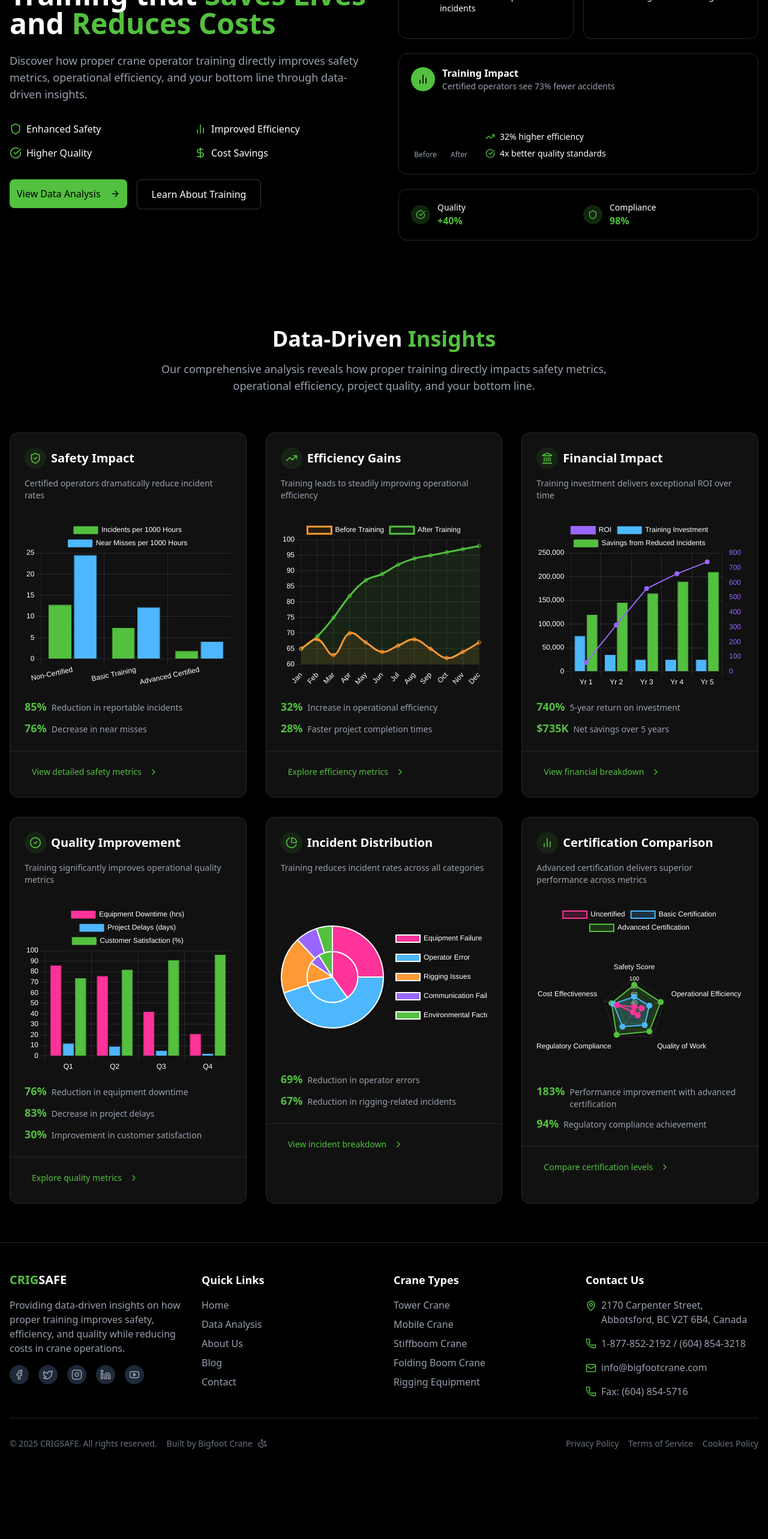
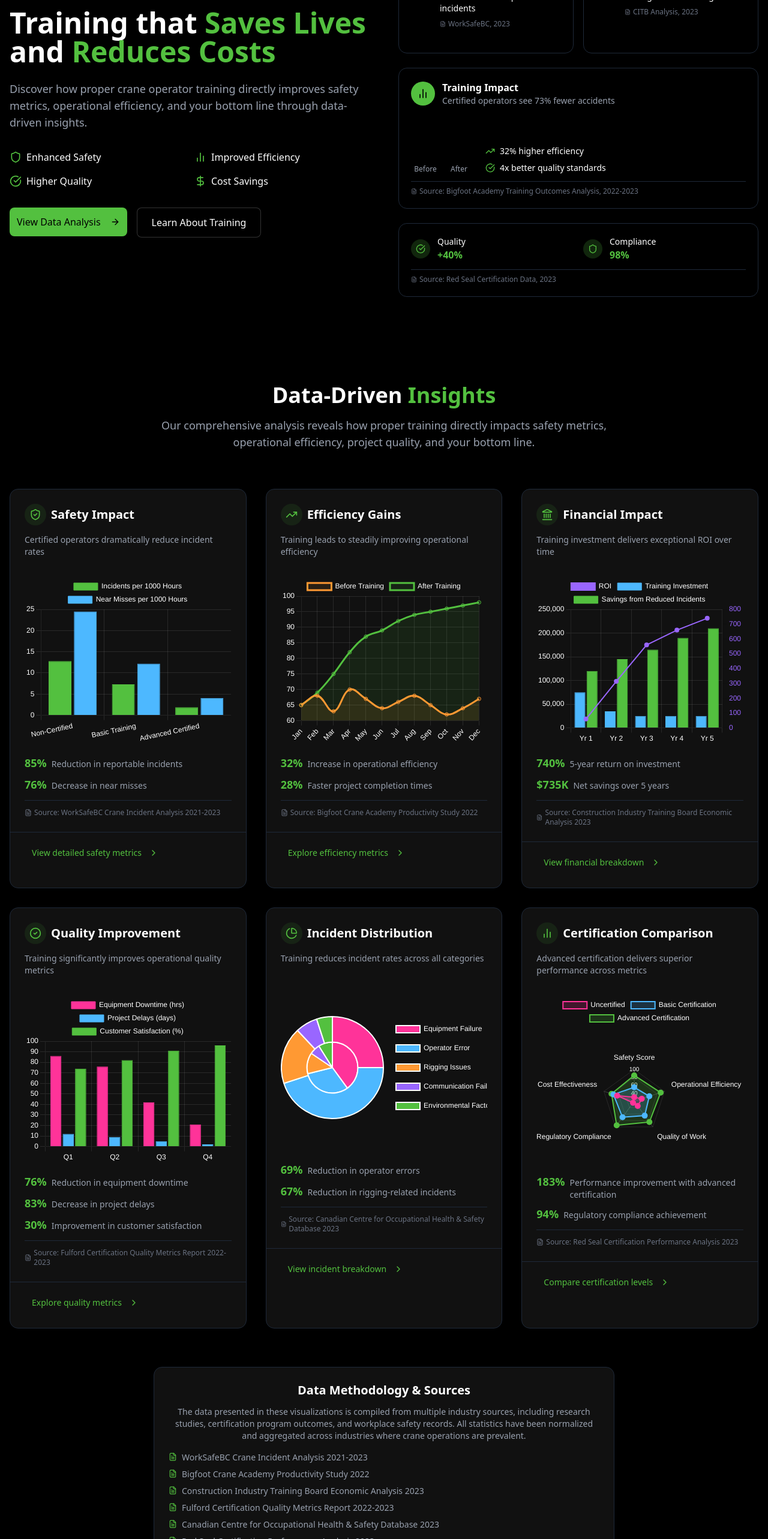
Before and after one commit to ArsCodeAmatoria/CRIGSAFE, a Next.js app: page / in a window 1280 px wide. Shown: the part 234-2800 px from the top of the page at 60% size. Before the commit the page ends 2683 px from the top, so only its background shows below. Built offline with nearby package versions, Linux system fonts and the light colour scheme.

Commit message:
Add source citations to charts and stats throughout the application

```diff
--- a/src/components/sections/DataAnalysis.tsx
+++ b/src/components/sections/DataAnalysis.tsx
@@ -29,7 +29,8 @@ import {
   BarChart2,
   CheckCircle2,
   PieChart as PieChartIcon,
-  ChevronRight
+  ChevronRight,
+  FileText
 } from 'lucide-react';
 import { Button } from '@/components/ui/button';
 import { motion } from 'framer-motion';
@@ -90,6 +91,10 @@ const DataAnalysis = () => {
                   <KeyStat value="85%" label="Reduction in reportable incidents" />
                   <KeyStat value="76%" label="Decrease in near misses" />
                 </div>
+                <div className="mt-3 pt-3 border-t border-gray-800 flex items-center text-xs text-gray-500">
+                  <FileText size={12} className="mr-1" />
+                  <span>Source: WorkSafeBC Crane Incident Analysis 2021-2023</span>
+                </div>
               </CardContent>
               <CardFooter className="border-t border-gray-800 pt-4">
                 <Button variant="link" className="p-0 text-primary hover:text-primary/90">
@@ -128,6 +133,10 @@ const DataAnalysis = () => {
                   <KeyStat value="32%" label="Increase in operational efficiency" />
                   <KeyStat value="28%" label="Faster project completion times" />
                 </div>
+                <div className="mt-3 pt-3 border-t border-gray-800 flex items-center text-xs text-gray-500">
+                  <FileText size={12} className="mr-1" />
+                  <span>Source: Bigfoot Crane Academy Productivity Study 2022</span>
+                </div>
               </CardContent>
               <CardFooter className="border-t border-gray-800 pt-4">
                 <Button variant="link" className="p-0 text-primary hover:text-primary/90">
@@ -165,6 +174,10 @@ const DataAnalysis = () => {
                 <div className="mt-4 space-y-2">
                   <KeyStat value="740%" label="5-year return on investment" />
                   <KeyStat value="$735K" label="Net savings over 5 years" />
+                </div>
+                <div className="mt-3 pt-3 border-t border-gray-800 flex items-center text-xs text-gray-500">
+                  <FileText size={12} className="mr-1" />
+                  <span>Source: Construction Industry Training Board Economic Analysis 2023</span>
                 </div>
               </CardContent>
               <CardFooter className="border-t border-gray-800 pt-4">
@@ -205,6 +218,10 @@ const DataAnalysis = () => {
                   <KeyStat value="83%" label="Decrease in project delays" />
                   <KeyStat value="30%" label="Improvement in customer satisfaction" />
                 </div>
+                <div className="mt-3 pt-3 border-t border-gray-800 flex items-center text-xs text-gray-500">
+                  <FileText size={12} className="mr-1" />
+                  <span>Source: Fulford Certification Quality Metrics Report 2022-2023</span>
+                </div>
               </CardContent>
               <CardFooter className="border-t border-gray-800 pt-4">
                 <Button variant="link" className="p-0 text-primary hover:text-primary/90">
@@ -242,6 +259,10 @@ const DataAnalysis = () => {
                 <div className="mt-4 space-y-2">
                   <KeyStat value="69%" label="Reduction in operator errors" />
                   <KeyStat value="67%" label="Reduction in rigging-related incidents" />
+                </div>
+                <div className="mt-3 pt-3 border-t border-gray-800 flex items-center text-xs text-gray-500">
+                  <FileText size={12} className="mr-1" />
+                  <span>Source: Canadian Centre for Occupational Health & Safety Database 2023</span>
                 </div>
               </CardContent>
               <CardFooter className="border-t border-gray-800 pt-4">
@@ -281,6 +302,10 @@ const DataAnalysis = () => {
                   <KeyStat value="183%" label="Performance improvement with advanced certification" />
                   <KeyStat value="94%" label="Regulatory compliance achievement" />
                 </div>
+                <div className="mt-3 pt-3 border-t border-gray-800 flex items-center text-xs text-gray-500">
+                  <FileText size={12} className="mr-1" />
+                  <span>Source: Red Seal Certification Performance Analysis 2023</span>
+                </div>
               </CardContent>
               <CardFooter className="border-t border-gray-800 pt-4">
                 <Button variant="link" className="p-0 text-primary hover:text-primary/90">
@@ -290,6 +315,43 @@ const DataAnalysis = () => {
               </CardFooter>
             </Card>
           </motion.div>
+        </div>
+
+        <div className="mt-16 text-center">
+          <div className="bg-card shadow-lg border border-gray-800 rounded-xl p-6 max-w-3xl mx-auto">
+            <h3 className="text-xl font-bold mb-3 text-white">Data Methodology & Sources</h3>
+            <p className="text-gray-400 text-sm mb-4">
+              The data presented in these visualizations is compiled from multiple industry sources, including
+              research studies, certification program outcomes, and workplace safety records. All statistics
+              have been normalized and aggregated across industries where crane operations are prevalent.
+            </p>
+            <ul className="text-left text-sm text-gray-400 space-y-2">
+              <li className="flex items-start">
+                <FileText size={14} className="text-primary mr-2 mt-0.5 flex-shrink-0" />
+                <span>WorkSafeBC Crane Incident Analysis 2021-2023</span>
+              </li>
+              <li className="flex items-start">
+                <FileText size={14} className="text-primary mr-2 mt-0.5 flex-shrink-0" />
+                <span>Bigfoot Crane Academy Productivity Study 2022</span>
+              </li>
+              <li className="flex items-start">
+                <FileText size={14} className="text-primary mr-2 mt-0.5 flex-shrink-0" />
+                <span>Construction Industry Training Board Economic Analysis 2023</span>
+              </li>
+              <li className="flex items-start">
+                <FileText size={14} className="text-primary mr-2 mt-0.5 flex-shrink-0" />
+                <span>Fulford Certification Quality Metrics Report 2022-2023</span>
+              </li>
+              <li className="flex items-start">
+                <FileText size={14} className="text-primary mr-2 mt-0.5 flex-shrink-0" />
+                <span>Canadian Centre for Occupational Health & Safety Database 2023</span>
+              </li>
+              <li className="flex items-start">
+                <FileText size={14} className="text-primary mr-2 mt-0.5 flex-shrink-0" />
+                <span>Red Seal Certification Performance Analysis 2023</span>
+              </li>
+            </ul>
+          </div>
         </div>
       </div>
     </section>
--- a/src/components/sections/Hero.tsx
+++ b/src/components/sections/Hero.tsx
@@ -2,7 +2,7 @@
 import React from 'react';
 import { Button } from '@/components/ui/button';
 import { motion } from 'framer-motion';
-import { ArrowRight, BarChart2, Shield, DollarSign, CheckCircle, TrendingUp } from 'lucide-react';
+import { ArrowRight, BarChart2, Shield, DollarSign, CheckCircle, TrendingUp, FileText } from 'lucide-react';
 import { Card, CardContent } from '@/components/ui/card';
 
 const Hero = () => {
@@ -74,6 +74,10 @@ const Hero = () => {
                       <div>
                         <h3 className="text-primary font-bold text-xl">85%</h3>
                         <p className="text-white text-sm">Reduction in workplace incidents</p>
+                        <div className="flex items-center mt-2 text-xs text-gray-500">
+                          <FileText size={10} className="mr-1" />
+                          <span>WorkSafeBC, 2023</span>
+                        </div>
                       </div>
                     </div>
                   </CardContent>
@@ -94,6 +98,10 @@ const Hero = () => {
                       <div>
                         <h3 className="text-primary font-bold text-xl">$246K</h3>
                         <p className="text-white text-sm">Average annual savings</p>
+                        <div className="flex items-center mt-2 text-xs text-gray-500">
+                          <FileText size={10} className="mr-1" />
+                          <span>CITB Analysis, 2023</span>
+                        </div>
                       </div>
                     </div>
                   </CardContent>
@@ -141,6 +149,11 @@ const Hero = () => {
                   </div>
                 </div>
               </div>
+
+              <div className="mt-3 pt-2 border-t border-gray-800 flex items-center text-xs text-gray-500">
+                <FileText size={10} className="mr-1" />
+                <span>Source: Bigfoot Academy Training Outcomes Analysis, 2022-2023</span>
+              </div>
             </motion.div>
 
             {/* Additional Stats Cards */}
@@ -170,6 +183,11 @@ const Hero = () => {
                   </div>
                 </div>
               </div>
+
+              <div className="mt-3 pt-2 border-t border-gray-800 flex items-center text-xs text-gray-500">
+                <FileText size={10} className="mr-1" />
+                <span>Source: Red Seal Certification Data, 2023</span>
+              </div>
             </motion.div>
           </motion.div>
         </div>
```
